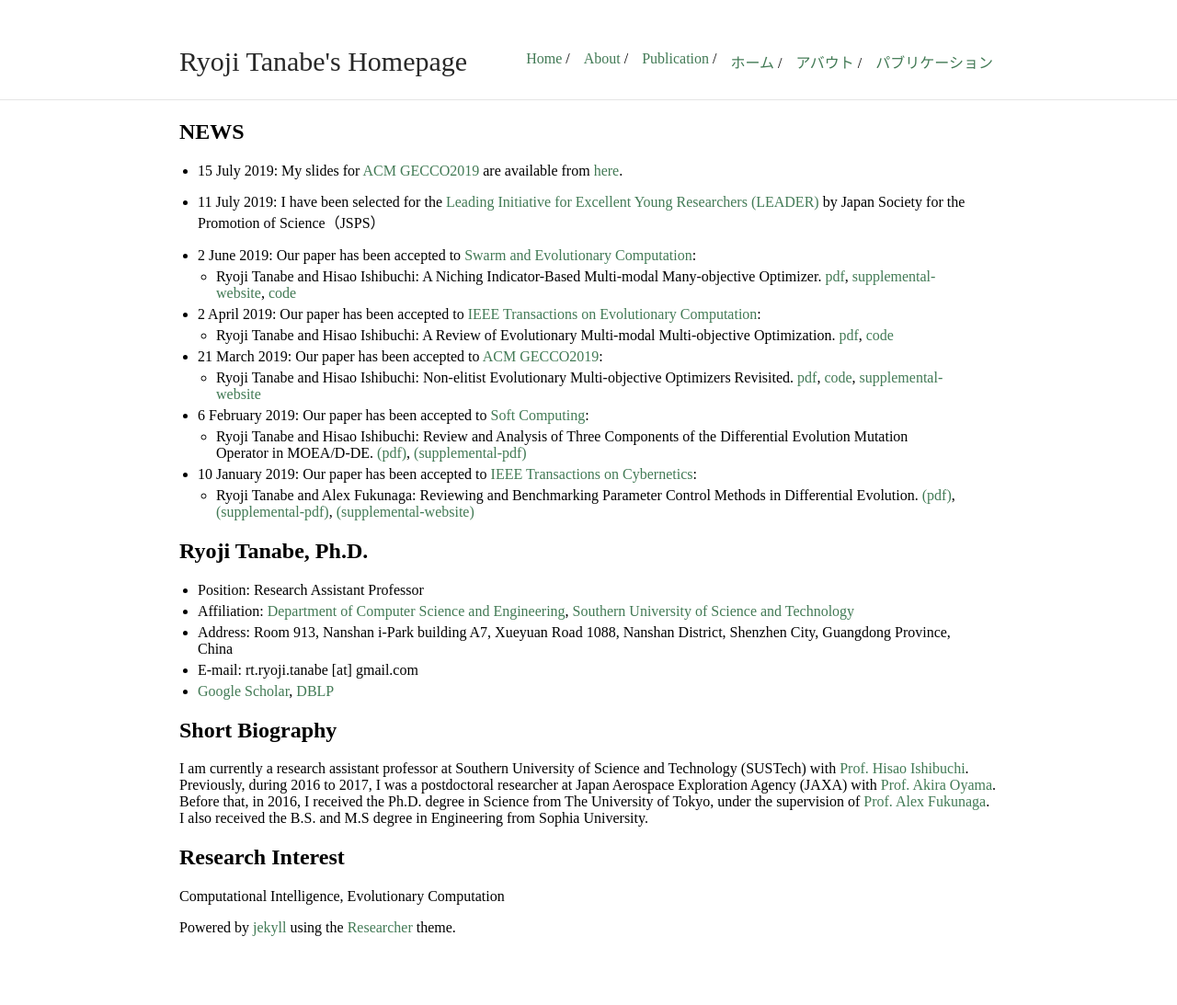
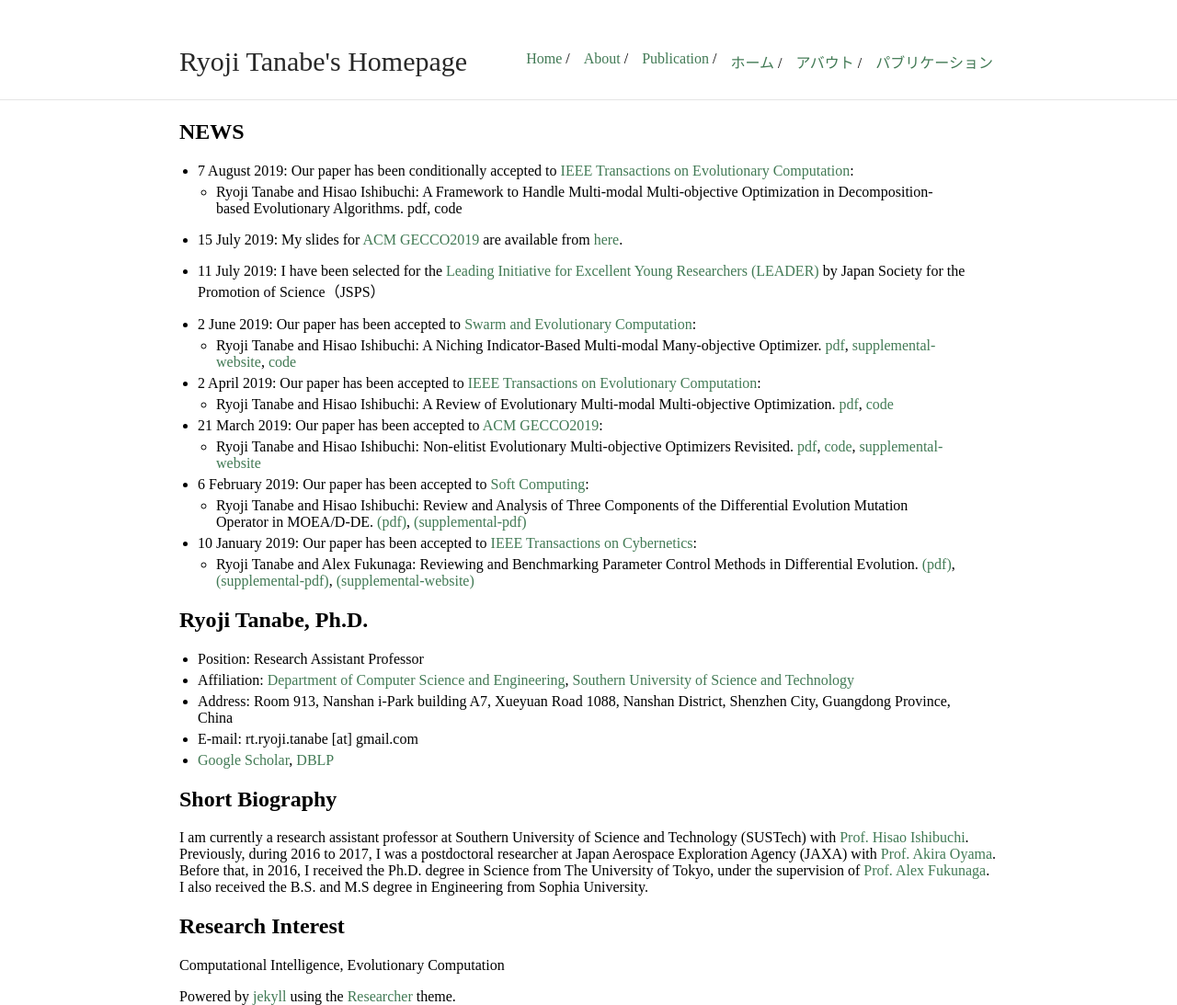
Before and after one commit to ryojitanabe/ryojitanabe.github.io, a Jekyll site: the page built from index.md, in a window 1280 px wide. Shown: the whole page at 92% size. Built offline with Jekyll 4.4.1, drawn with Linux system fonts in a browser that asks for light colours; before the commit the page ends 1018 px from its top, so only the background shows below that.

Commit message:
added the ada paper info

```diff
--- a/index.md
+++ b/index.md
@@ -5,6 +5,9 @@ title: Ryoji Tanabe's Homepage
 
 
 ## NEWS
+
+* 7 August 2019: Our paper has been conditionally accepted to [IEEE Transactions on Evolutionary Computation](https://ieeexplore.ieee.org/xpl/RecentIssue.jsp?punumber=4235):
+    * Ryoji Tanabe and Hisao Ishibuchi: A Framework to Handle Multi-modal Multi-objective Optimization in Decomposition-based Evolutionary Algorithms. pdf, code
 
 * 15 July 2019: My slides for [ACM GECCO2019](https://gecco-2019.sigevo.org/) are available from [here](pdf/ti-gecco2019-slide.pdf).
 
```
Also changed, not shown: index-j.md (+3 -0 lines).
